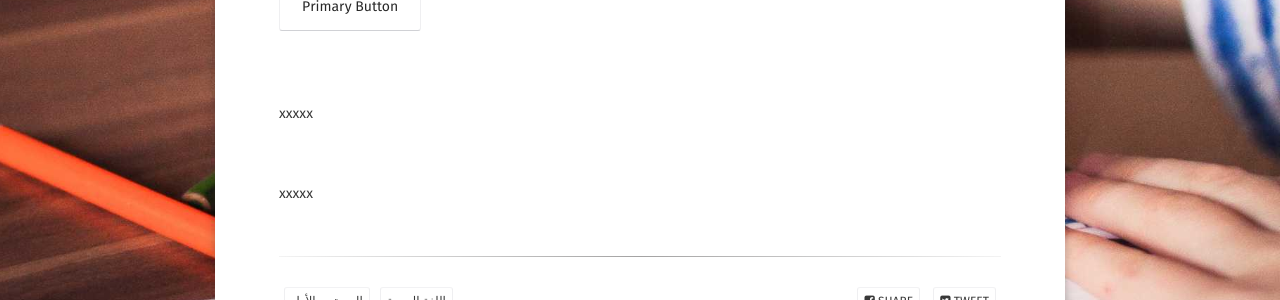
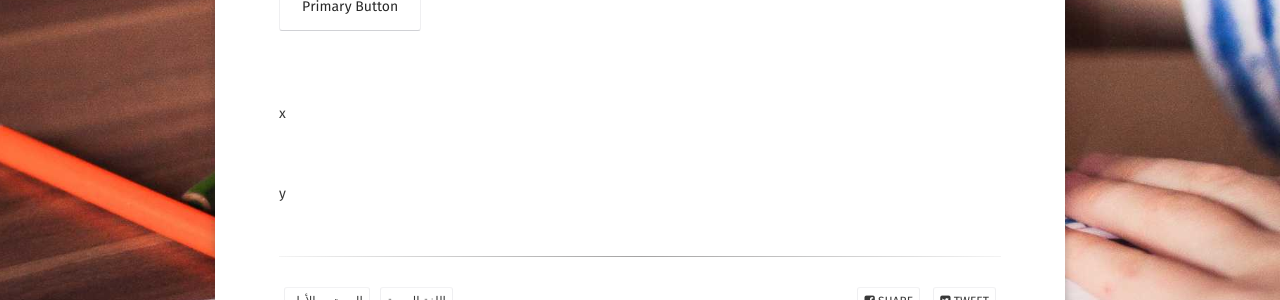
Before and after one commit to sanabilmedia/sanabilmedia.github.io, a Jekyll site: the page built from _posts/2020-09-10-class1-arabe-unite1.md, in a window 1280 px wide. Shown: the part 438-738 px from the top of the page. Built offline with Jekyll 4.4.1, drawn with Linux system fonts in a browser that asks for light colours; some web fonts are replaced; grey boxes are pictures that could not be loaded.

Commit message:
Add files via upload

```diff
--- a/_posts/2020-09-10-class1-arabe-unite1.md
+++ b/_posts/2020-09-10-class1-arabe-unite1.md
@@ -25,6 +25,6 @@ comments: false
 <div class="hytPlayerWrapOuter" markdown="0"><div class="hytPlayerWrap">
 <iframe width="560" height="315" src="//www.youtube.com/embed/SU3kYxJmWuQ?rel=0&enablejsapi=1" allowfullscreen frameborder="0"> </iframe>
 	</div></div>
-<br>xxxxx
+<br>x
 <div class="hytPlayerWrapOuter" markdown="0"><div class="hytPlayerWrap" markdown="1"> <iframe width="640" height="360" src="https://www.youtube.com/embed/s1cfMnh0f00?rel=0&enablejsapi=1" frameborder="0" ></iframe></div></div>
-xxxxx
+y
```
